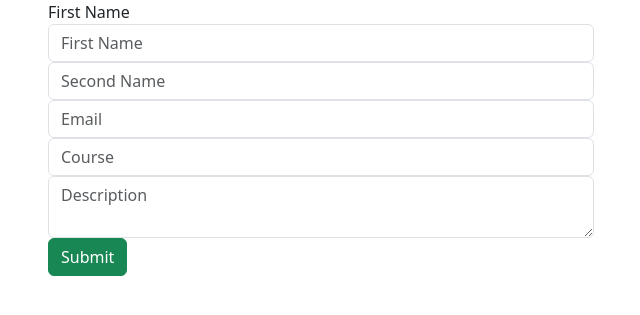
After one commit to Dihfahsih1/php_web_dev, a PHP site: page /create_students.html in a window 1280 px wide. The commit adds this page. Shown: the top 315 px of the page, without its empty margins (34-674 px from the left). Run offline with PHP 8.4, Linux system fonts and the light colour scheme.

Commit message:
add more files to the project

```diff
--- /dev/null
+++ b/create_students.html
@@ -0,0 +1,45 @@
+<!DOCTYPE html>
+<html lang="en">
+<head>
+    <meta charset="UTF-8">
+    <meta name="viewport" content="width=device-width, initial-scale=1.0">
+    <title>Create Page</title>
+     <!-- <link rel="stylesheet" href="css/main.css"> -->
+ <link rel="stylesheet" href="css/styles.css">
+ <link rel="stylesheet" href="css/bootstrap.min.css">
+ <script src="js/bootstrap.min.js"></script>
+</head>
+<body>
+<div class="container">
+    <div class="row">
+        <div class="col-lg-6">
+            <form action="" method="post">
+                <label for="firstname">First Name</label>
+                <div class="form-group">
+                    <input type="text" name="first_name" placeholder="First Name" class="form-control">
+                </div>
+
+                <div class="form-group">
+                    <input type="text" name="second_name" placeholder="Second Name" class="form-control">
+                </div>
+
+                <div class="form-group">
+                    <input type="email" name="email" placeholder="Email" class="form-control">
+                </div>
+
+                <div class="form-group">
+                    <input type="text" name="course" placeholder="Course" class="form-control">
+                </div>
+
+                <div class="form-group">
+                    <textarea type="text" name="description" placeholder="Description" class="form-control"></textarea>
+                </div>
+                <button type="submit" class="btn btn-success">Submit</button>
+            </form>
+
+        </div>
+    </div>
+</div>
+
+</body>
+</html>
```
Also changed, not shown: contact.php (+3 -6 lines), sum.php (added, +10 -0 lines), table.html (added, +13 -0 lines), variables.php (added, +18 -0 lines).
